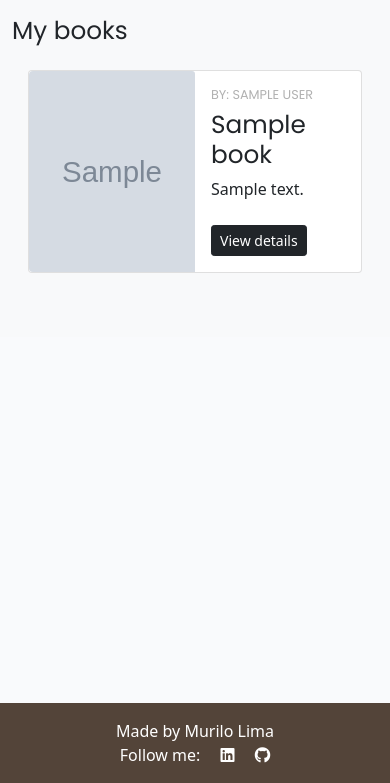
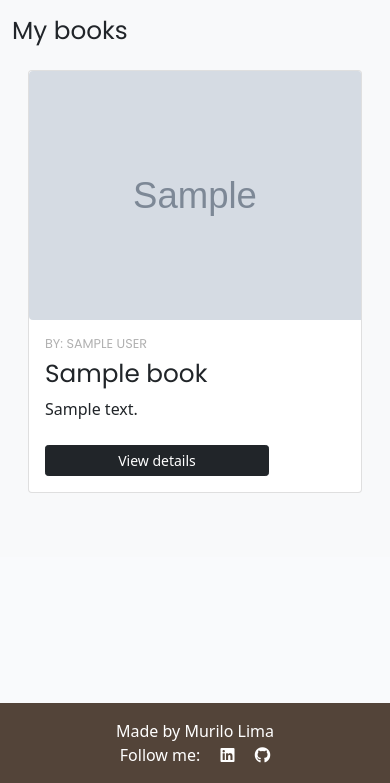
Before and after one commit to omurilolima/book-club, a Django app: page /books/ in a window 390 px wide. Shown: the part 61-844 px from the top of the page. Run offline with Django 3.2, Linux system fonts and the light colour scheme; a user stored in the database is signed in; tables that the repository leaves empty hold one stand-in row (values such as "Sample post"); grey boxes marked "Sample" are stand-in pictures; some libraries are stand-ins or nearby versions.

Commit message:
Fix the responsiveness of book card in the books page

```diff
--- a/static/css/style.css
+++ b/static/css/style.css
@@ -227,4 +227,17 @@ h2, h3, h4 {
         margin: auto;
     }
 
+    .book {
+        display: flex;
+        flex-direction: column;
+    }
+
+    .book-img, .book-body{
+        width: auto;
+    }
+
+    .book-body button {
+        width: 16em;
+    }
+
   }
--- a/templates/books.html
+++ b/templates/books.html
@@ -12,12 +12,12 @@
         {% for book in book_list %}
         <div class="col-lg-6">
             <div class="card">
-                <div class="row g-0">
-                    <div class="col-6 col-md-5">
+                <div class="row book g-0">
+                    <div class="col-6 book-img col-md-5">
                         <img src="{{ book.image_url }}" class="card-img img-fluid rounded-start"
                             alt="{{ book.title }}">
                     </div>
-                    <div class="col-6 col-md-7">
+                    <div class="col-6 book-body col-md-7">
                         <div class="card-body d-flex flex-column">
                             <div class="h-100">
                                 <h3 class="card-title">By: {{ book.author }}</h3>
```
